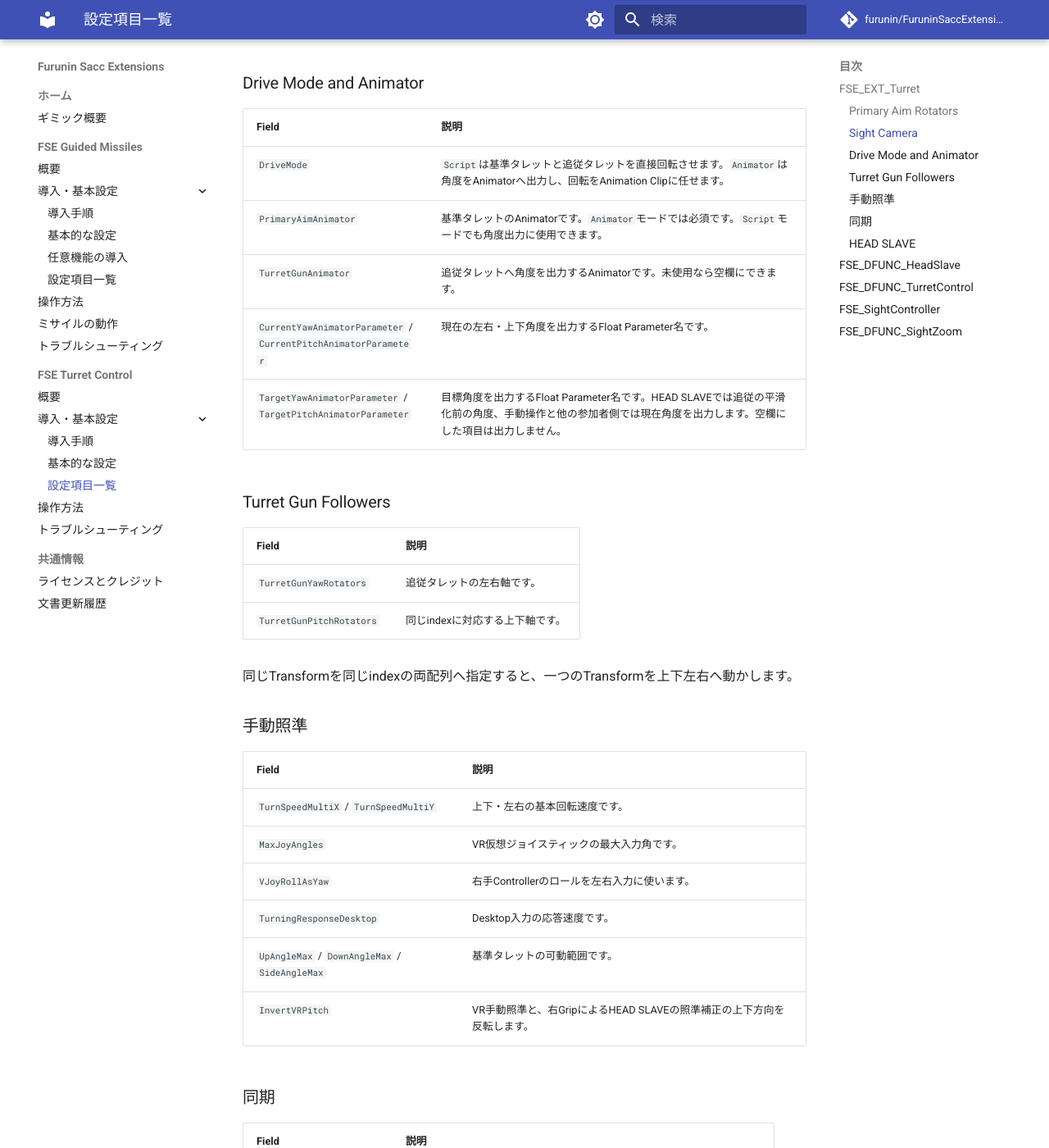
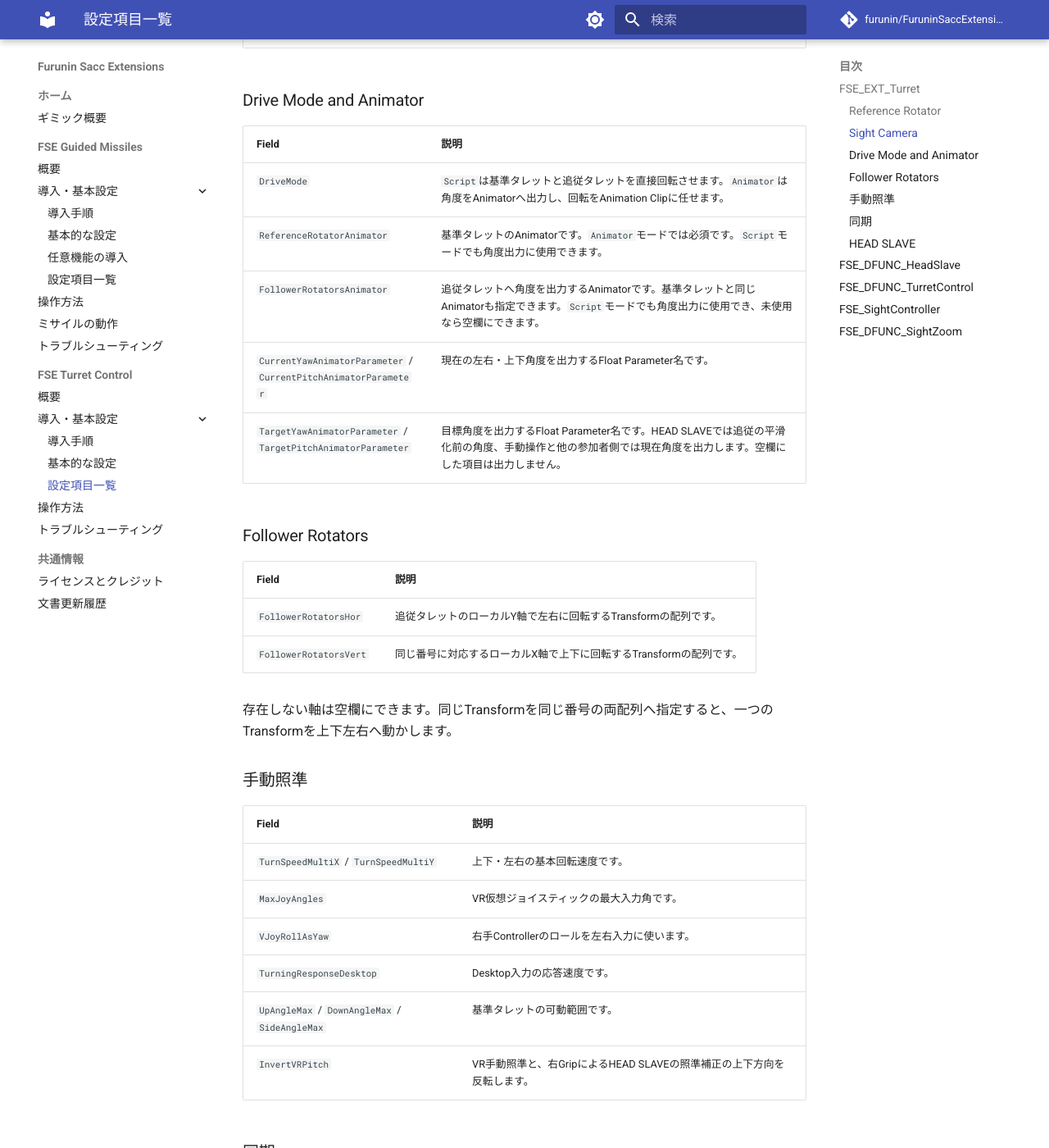
Before and after one commit to furunin/FuruninSaccExtensions-Docs, an MkDocs documentation site: the page built from docs/turret-control/components.md, in a window 1280 px wide and 1400 px high, scrolled down 1005 px. Shown: the whole window at 82% size. Built offline with MkDocs 1.6.1 and Material for MkDocs 9.7.7, drawn with Linux system fonts in a browser that asks for light colours; comment, search, counter and statistics services are not loaded; the version menu is left out; some of the changed text lies outside the part shown.

Commit message:
docs: apply current guided missile and turret requests

```diff
--- a/docs/turret-control/components.md
+++ b/docs/turret-control/components.md
@@ -2,12 +2,12 @@
 
 ## FSE_EXT_Turret
 
-### Primary Aim Rotators
+### Reference Rotator
 
 | Field | 説明 |
 |---|---|
-| `AimYawRotator` | タレットを左右へ動かす主軸です。 |
-| `AimPitchRotator` | タレットを上下へ動かす主軸です。 |
+| `ReferenceRotatorHor` | 基準タレットのローカルY軸で左右に回転するTransformです。 |
+| `ReferenceRotatorVert` | 基準タレットのローカルX軸で上下に回転するTransformです。 |
 | `ControlsRoot` | VR操作で車両回転を相殺し、VR連続式Zoomの前後方向を決める基準Transformです。ローカルの+Z軸を車両前方へ合わせます。 |
 | `AimOrigin` | 最終的な照準方向を示すTransformです。 |
 | `OperatorSeat` | 照準を操作する座席です。 |
@@ -27,19 +27,19 @@
 | Field | 説明 |
 |---|---|
 | `DriveMode` | `Script`は基準タレットと追従タレットを直接回転させます。`Animator`は角度をAnimatorへ出力し、回転をAnimation Clipに任せます。 |
-| `PrimaryAimAnimator` | 基準タレットのAnimatorです。`Animator`モードでは必須です。`Script`モードでも角度出力に使用できます。 |
-| `TurretGunAnimator` | 追従タレットへ角度を出力するAnimatorです。未使用なら空欄にできます。 |
+| `ReferenceRotatorAnimator` | 基準タレットのAnimatorです。`Animator`モードでは必須です。`Script`モードでも角度出力に使用できます。 |
+| `FollowerRotatorsAnimator` | 追従タレットへ角度を出力するAnimatorです。基準タレットと同じAnimatorも指定できます。`Script`モードでも角度出力に使用でき、未使用なら空欄にできます。 |
 | `CurrentYawAnimatorParameter` / `CurrentPitchAnimatorParameter` | 現在の左右・上下角度を出力するFloat Parameter名です。 |
 | `TargetYawAnimatorParameter` / `TargetPitchAnimatorParameter` | 目標角度を出力するFloat Parameter名です。HEAD SLAVEでは追従の平滑化前の角度、手動操作と他の参加者側では現在角度を出力します。空欄にした項目は出力しません。 |
 
-### Turret Gun Followers
+### Follower Rotators
 
 | Field | 説明 |
 |---|---|
-| `TurretGunYawRotators` | 追従タレットの左右軸です。 |
-| `TurretGunPitchRotators` | 同じindexに対応する上下軸です。 |
+| `FollowerRotatorsHor` | 追従タレットのローカルY軸で左右に回転するTransformの配列です。 |
+| `FollowerRotatorsVert` | 同じ番号に対応するローカルX軸で上下に回転するTransformの配列です。 |
 
-同じTransformを同じindexの両配列へ指定すると、一つのTransformを上下左右へ動かします。
+存在しない軸は空欄にできます。同じTransformを同じ番号の両配列へ指定すると、一つのTransformを上下左右へ動かします。
 
 ### 手動照準
 
```
Also changed, not shown: docs/guided-missiles/basic-settings.md (+3 -2 lines), docs/guided-missiles/components.md (+4 -2 lines), docs/guided-missiles/optional-features.md (+6 -0 lines), docs/turret-control/installation.md (+6 -4 lines), docs/turret-control/troubleshooting.md (+2 -2 lines), 1 other file.
